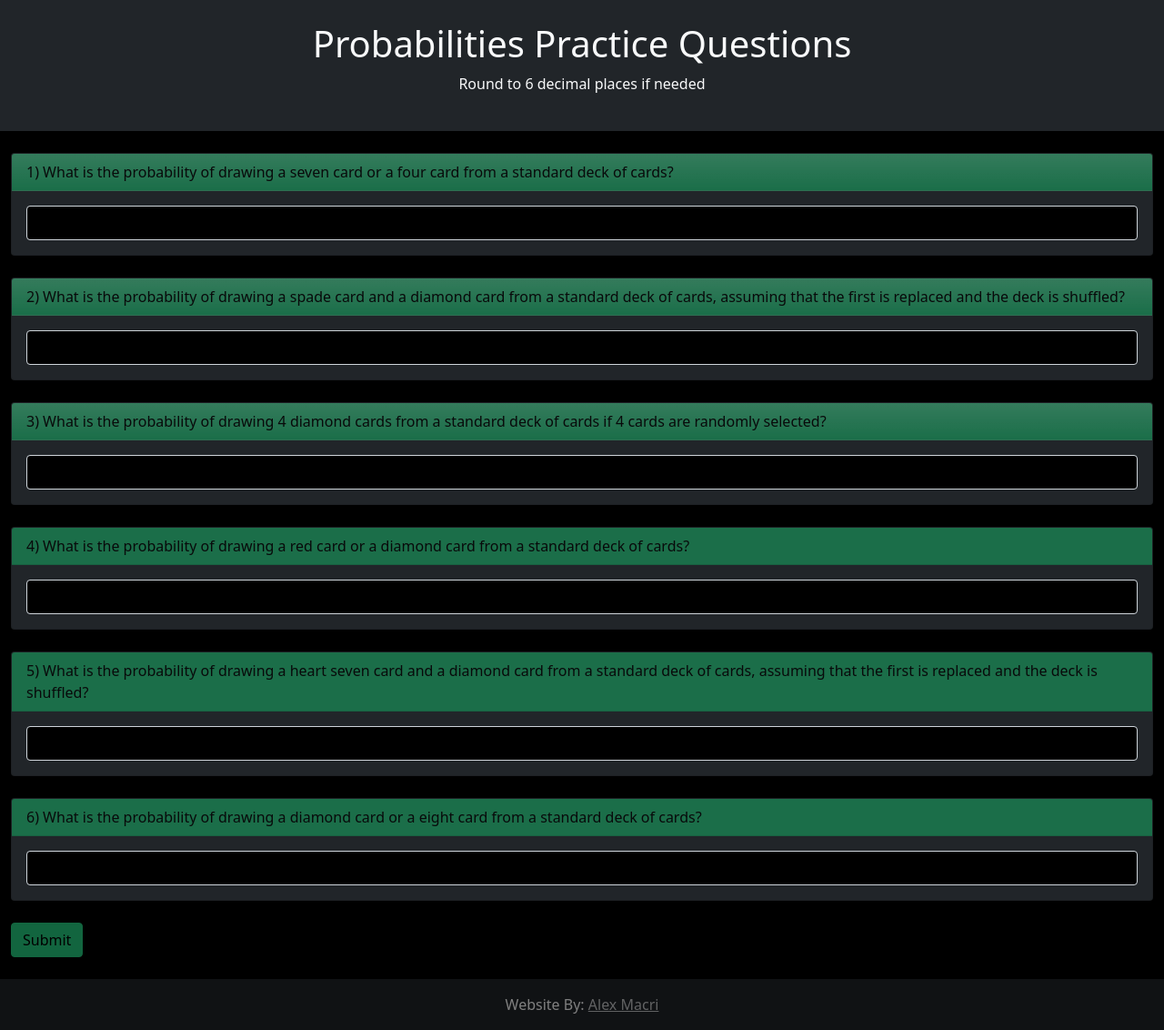
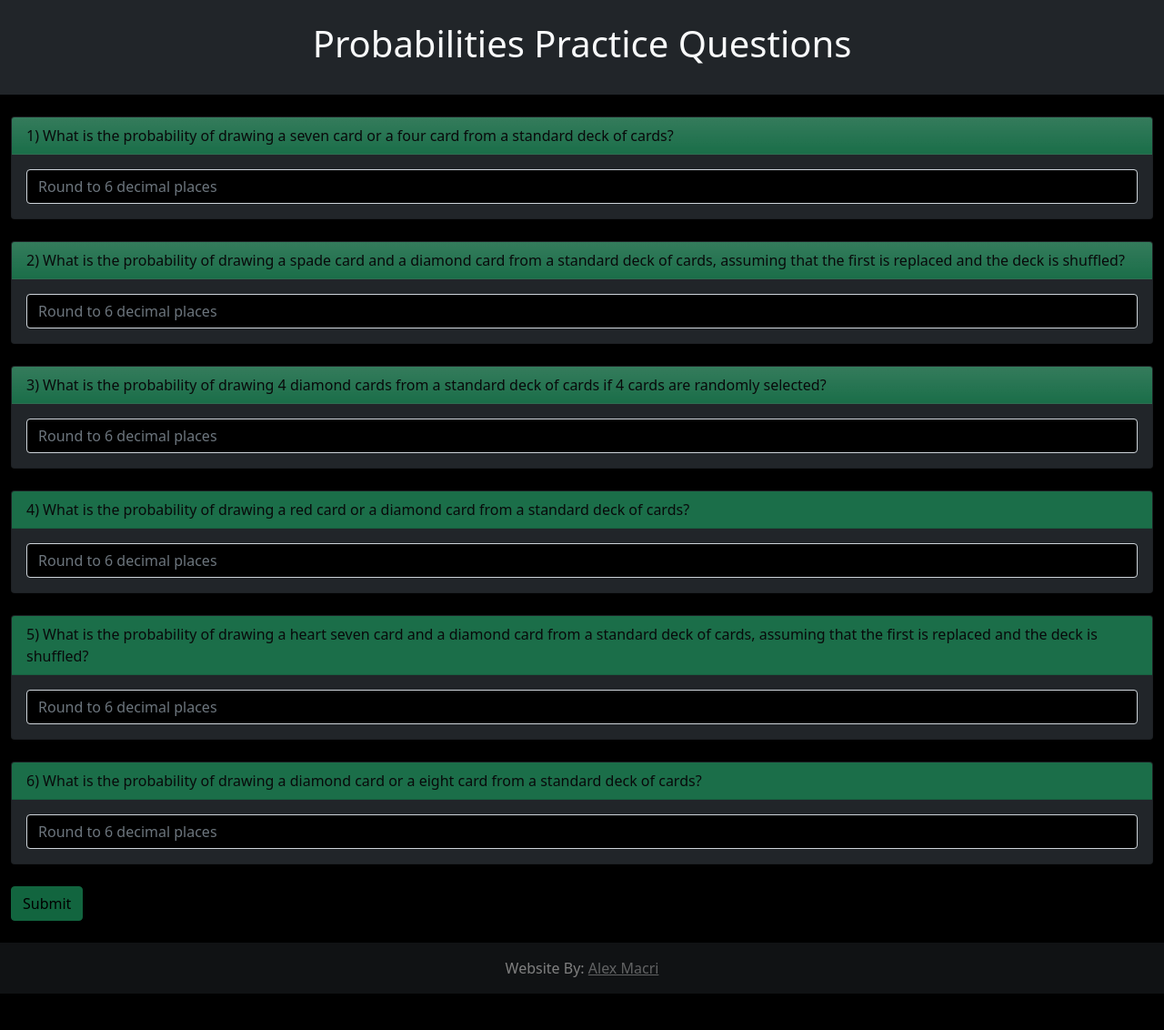
Before and after one commit to alextmacri/data-isu, a Django app: page /probabilities/ in a window 1280 px wide. Shown: the whole page at 91% size. After the commit the page ends 1092 px from the top, so only its background shows below. Run offline with Django 4.2, Linux system fonts and the light colour scheme.

Commit message:
replaced subtitled with placeholder text

```diff
--- a/data_management_questions/templates/probabilities.html
+++ b/data_management_questions/templates/probabilities.html
@@ -16,7 +16,6 @@
     <div class="jumbotron bg-dark text-center">
         <br/>
         <h1>Probabilities Practice Questions</h1>
-        <p>Round to 6 decimal places if needed</p>
         <br/>
     </div>
 
@@ -29,7 +28,7 @@
                     <label for="answer1">1) {{ question1.prompt }} </label>
                 </div>
                 <div class="card-body">
-                    <input id="answer1" type="number" step="0.1" name="answer1" class="form-control bg-black text-light">
+                    <input id="answer1" type="number" step="0.1" name="answer1" placeholder="Round to 6 decimal places" class="form-control bg-black text-light">
                 </div>
             </div>
             <br/>
@@ -38,7 +37,7 @@
                     <label for="answer2">2) {{ question2.prompt }} </label>
                 </div>
                 <div class="card-body">
-                    <input id="answer2" type="number" step="0.1" name="answer2" class="form-control bg-black text-light">
+                    <input id="answer2" type="number" step="0.1" name="answer2" placeholder="Round to 6 decimal places" class="form-control bg-black text-light">
                 </div>
             </div>
             <br/>
@@ -47,7 +46,7 @@
                     <label for="answer3">3) {{ question3.prompt }} </label>
                 </div>
                 <div class="card-body">
-                    <input id="answer3" type="number" step="0.1" name="answer3" class="form-control bg-black text-light">
+                    <input id="answer3" type="number" step="0.1" name="answer3" placeholder="Round to 6 decimal places" class="form-control bg-black text-light">
                 </div>
             </div>
             <br/>
@@ -56,7 +55,7 @@
                     <label for="answer4">4) {{ question4.prompt }} </label>
                 </div>
                 <div class="card-body">
-                    <input id="answer4" type="number" step="0.1" name="answer4" class="form-control bg-black text-light">
+                    <input id="answer4" type="number" step="0.1" name="answer4" placeholder="Round to 6 decimal places" class="form-control bg-black text-light">
                 </div>
             </div>
             <br/>
@@ -65,7 +64,7 @@
                     <label for="answer5">5) {{ question5.prompt }} </label>
                 </div>
                 <div class="card-body">
-                    <input id="answer5" type="number" step="0.1" name="answer5" class="form-control bg-black text-light">
+                    <input id="answer5" type="number" step="0.1" name="answer5" placeholder="Round to 6 decimal places" class="form-control bg-black text-light">
                 </div>
             </div>
             <br/>
@@ -74,7 +73,7 @@
                     <label for="answer6">6) {{ question6.prompt }} </label>
                 </div>
                 <div class="card-body">
-                    <input id="answer6" type="number" step="0.1" name="answer6" class="form-control bg-black text-light">
+                    <input id="answer6" type="number" step="0.1" name="answer6" placeholder="Round to 6 decimal places" class="form-control bg-black text-light">
                 </div>
             </div>
             <br/>
```
Also changed, not shown: data_management_questions/templates/one_variable_stats.html (+6 -7 lines).
